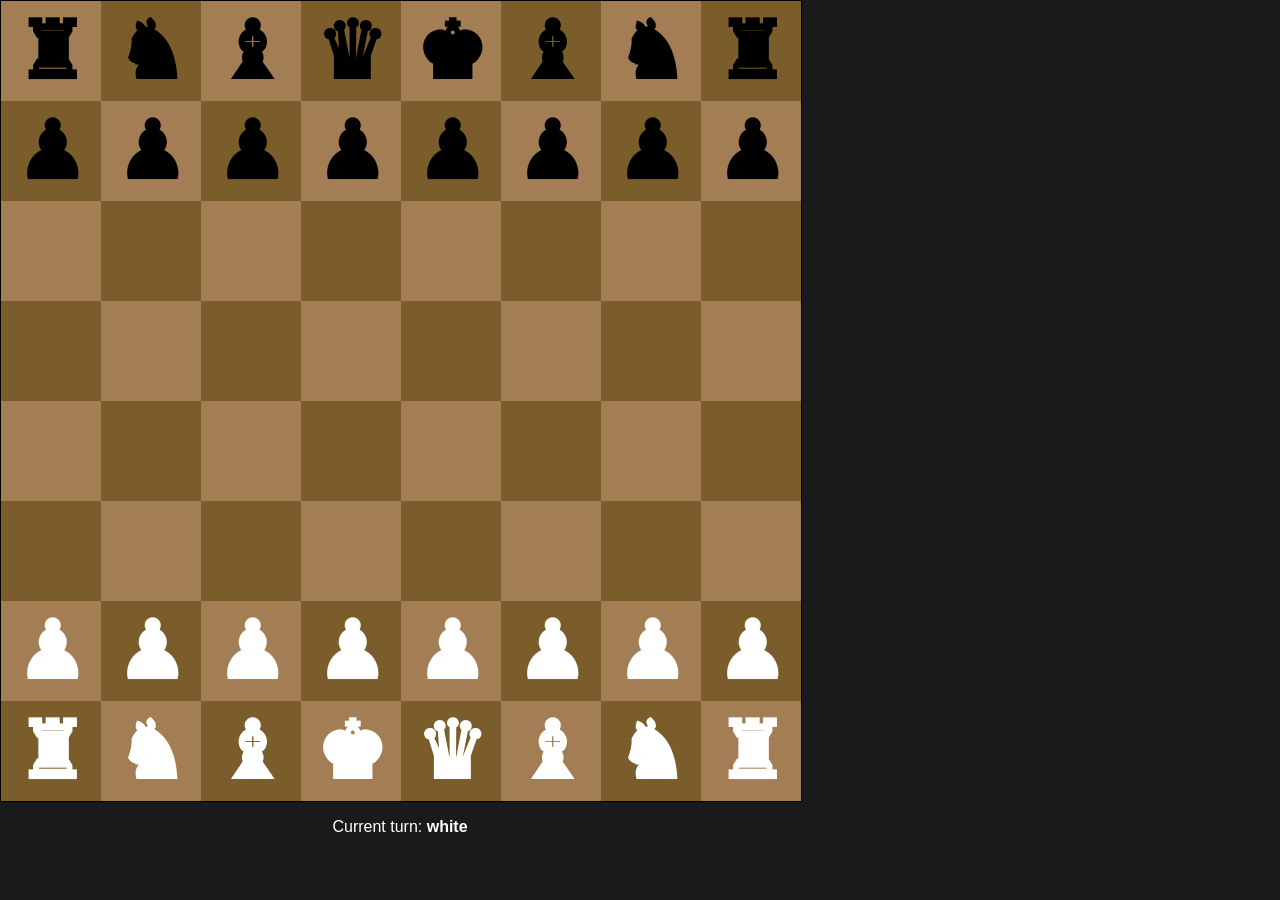
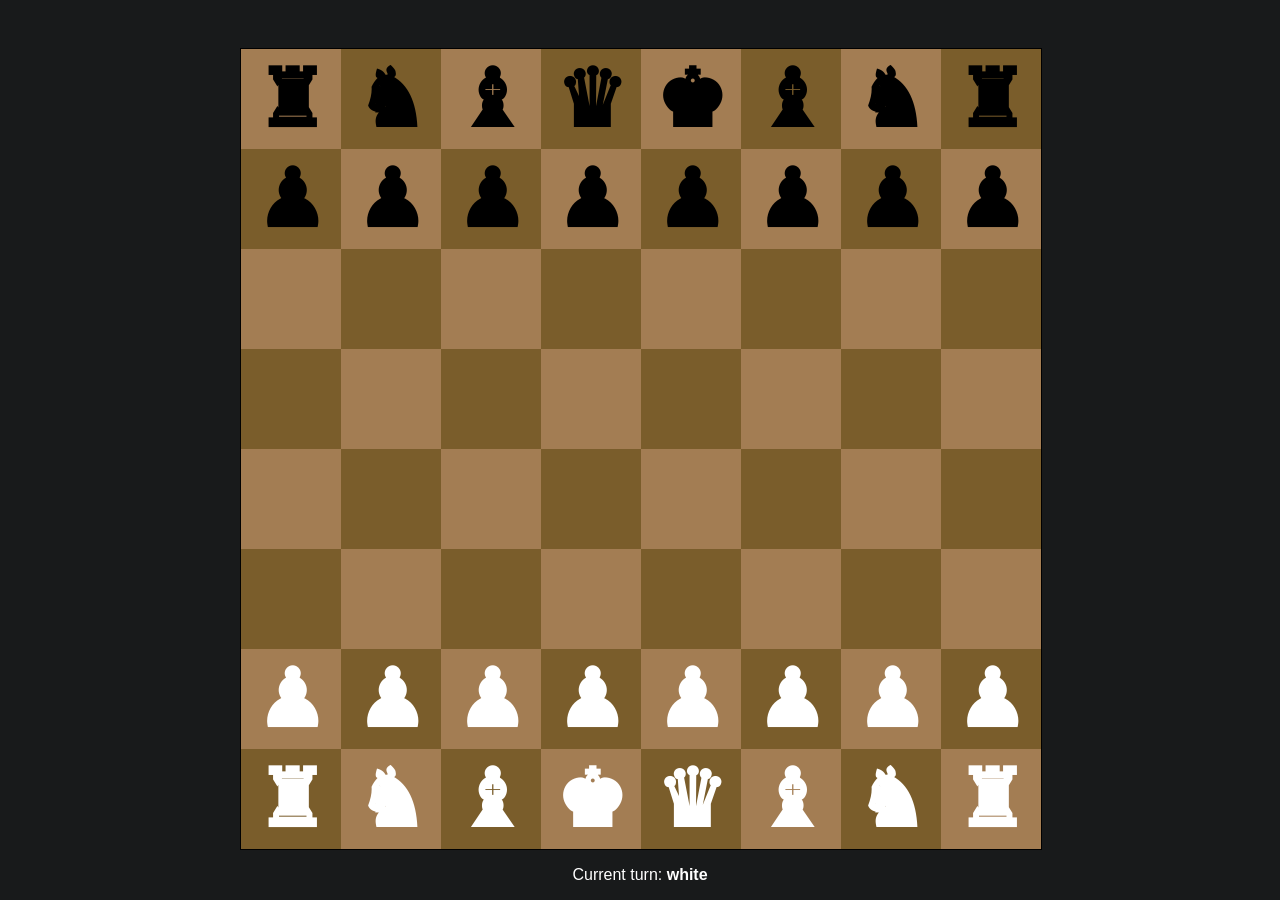
Before and after one commit to tedleahy/chess-with-react-dnd, a React (Vite) app: page / in a window 1280 px wide. Before the commit the page ends 852 px from the top, so only its background shows below. Built offline with nearby package versions, Linux system fonts and the light colour scheme.

Commit message:
Make the board more central on the page

```diff
--- a/src/App.tsx
+++ b/src/App.tsx
@@ -6,12 +6,14 @@ export default function App() {
     const [currentTurn, setCurrentTurn] = useState<PieceColor>('white');
 
     return (
-        <div style={{ width: BOARD_SIZE }}>
-            <Board currentTurn={currentTurn} setCurrentTurn={setCurrentTurn} />
+        <div style={{ display: 'flex', justifyContent: 'center', marginTop: '3rem' }}>
+            <div style={{ width: BOARD_SIZE }}>
+                <Board currentTurn={currentTurn} setCurrentTurn={setCurrentTurn} />
 
-            <p style={{ textAlign: 'center', color: 'white', fontFamily: 'sans-serif' }}>
-                Current turn: <b>{currentTurn}</b>
-            </p>
+                <p style={{ textAlign: 'center', color: 'white', fontFamily: 'sans-serif' }}>
+                    Current turn: <b>{currentTurn}</b>
+                </p>
+            </div>
         </div>
     );
 }
```
